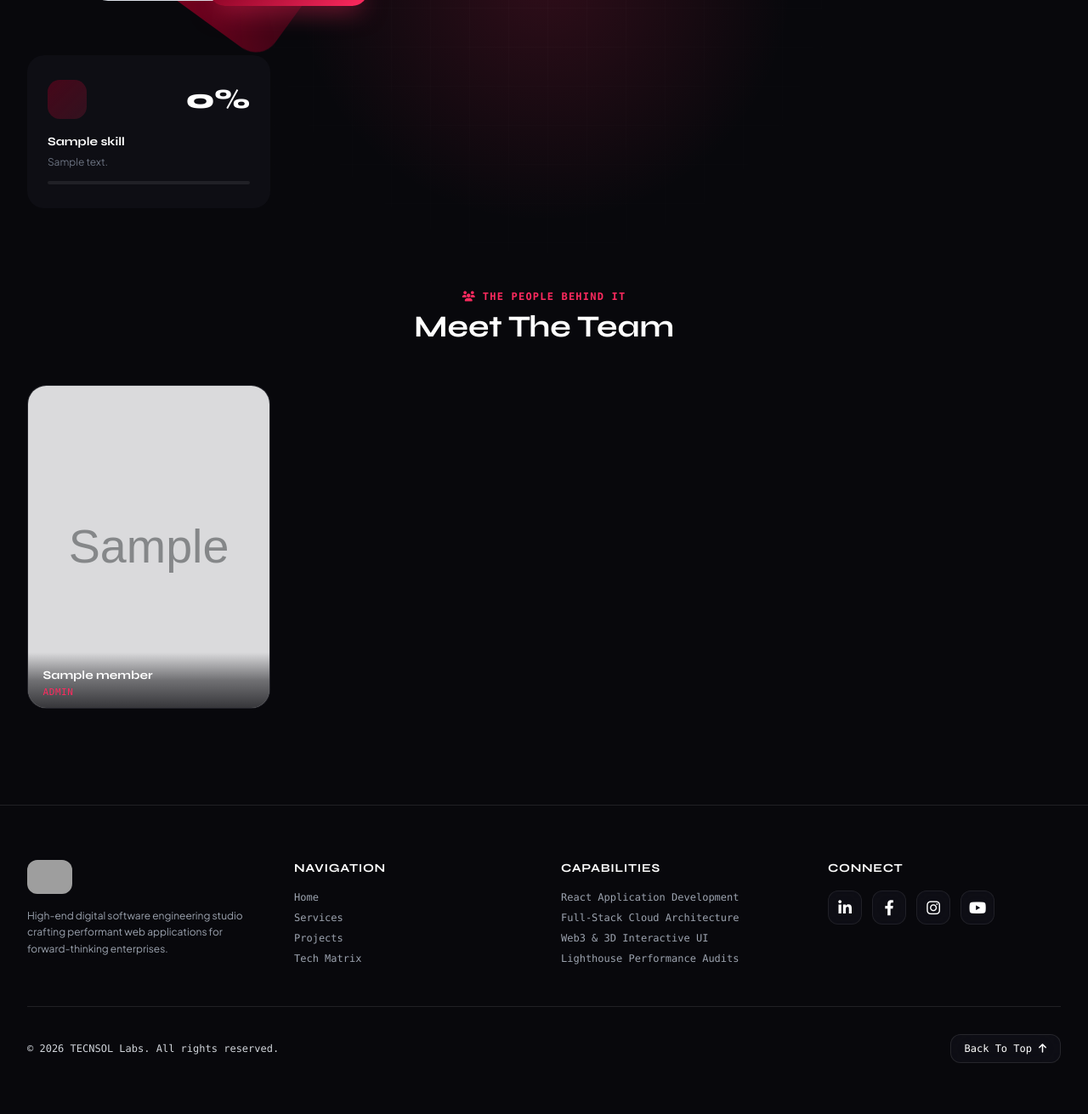
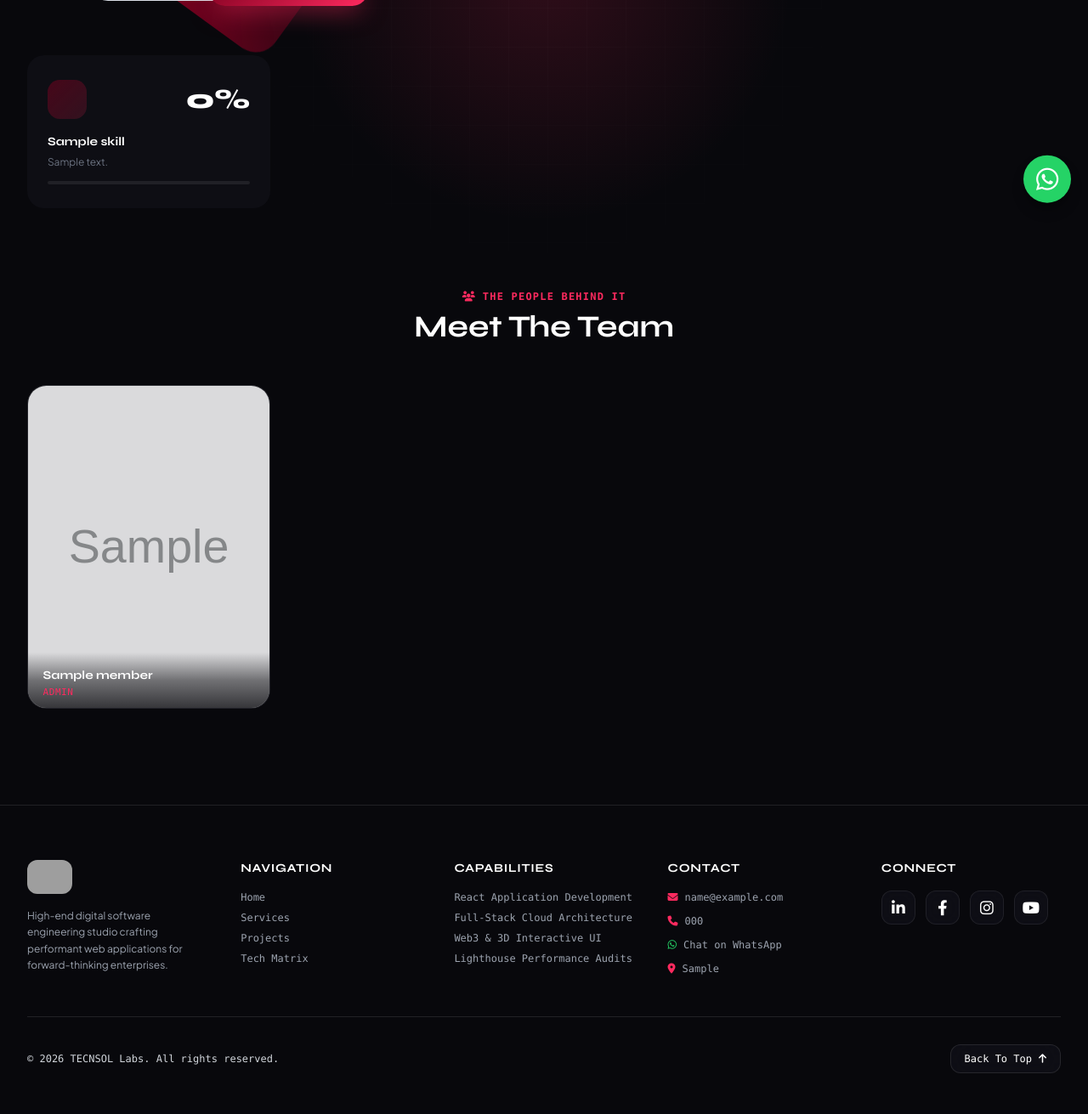
Before and after one commit to adnanwitcher1-lgtm/Tecnsol-webiste, a Django app: template core/templates/core/about.html in a window 1280 px wide. Shown: the part 534-1845 px from the top of the page at 85% size. Before the commit the page ends 1785 px from the top, so only its background shows below. Run offline with Django 5.2, Linux system fonts and the light colour scheme; the template is opened without the code that fills it: most values are stand-ins (such as "Sample title", 1, 10 or a date in 2020); grey boxes marked "Sample" are stand-in pictures; some libraries are stand-ins or nearby versions; grey boxes are pictures that could not be loaded.

Commit message:
Add favicon, WhatsApp button, footer contacts

```diff
--- a/core/templates/core/base.html
+++ b/core/templates/core/base.html
@@ -5,6 +5,11 @@
     <meta charset="UTF-8">
     <meta name="viewport" content="width=device-width, initial-scale=1.0">
     <title>{% block title %}Tecnsol | Next-Gen Digital Solutions & Software Engineering{% endblock %}</title>
+    <!-- Favicon -->
+    <link rel="icon" type="image/x-icon" href="{% static 'core/img/favicon.ico' %}">
+    <link rel="icon" type="image/png" sizes="48x48" href="{% static 'core/img/favicon-48.png' %}">
+    <link rel="icon" type="image/png" sizes="512x512" href="{% static 'core/img/favicon-512.png' %}">
+    <link rel="apple-touch-icon" href="{% static 'core/img/apple-touch-icon.png' %}">
     <!-- Tailwind CSS -->
     <script src="https://cdn.tailwindcss.com"></script>
     <!-- Google Fonts: Syne & Plus Jakarta Sans -->
@@ -122,6 +127,15 @@
     </main>
 
     {% include "core/partials/footer.html" %}
+
+    {% if site.whatsapp_url %}
+    <!-- Floating WhatsApp Button -->
+    <a href="{{ site.whatsapp_url }}?text=Hello%20Tecnsol%2C%20I%20would%20like%20to%20discuss%20a%20project."
+       target="_blank" rel="noopener" aria-label="Chat on WhatsApp"
+       class="fixed bottom-5 right-5 z-50 w-14 h-14 rounded-full bg-[#25D366] text-white flex items-center justify-center shadow-lg shadow-black/40 hover:scale-110 transition-transform animate-float">
+        <i class="fa-brands fa-whatsapp text-3xl"></i>
+    </a>
+    {% endif %}
 
     <!-- JAVASCRIPT ENGINE -->
     <script>
--- a/core/templates/core/partials/footer.html
+++ b/core/templates/core/partials/footer.html
@@ -1,6 +1,6 @@
 <footer class="bg-darkBg border-t border-white/10 pt-16 pb-12 relative overflow-hidden">
     <div class="max-w-7xl mx-auto px-4 sm:px-6 lg:px-8">
-        <div class="grid grid-cols-1 md:grid-cols-4 gap-10 pb-12 border-b border-white/10">
+        <div class="grid grid-cols-1 md:grid-cols-2 lg:grid-cols-5 gap-10 pb-12 border-b border-white/10">
 
             <!-- Col 1: Brand -->
             <div class="space-y-4 md:col-span-1">
@@ -34,6 +34,31 @@
                     <li><a href="{% url 'core:services' %}" class="hover:text-maroon-glow transition-colors">Full-Stack Cloud Architecture</a></li>
                     <li><a href="{% url 'core:services' %}" class="hover:text-maroon-glow transition-colors">Web3 & 3D Interactive UI</a></li>
                     <li><a href="{% url 'core:services' %}" class="hover:text-maroon-glow transition-colors">Lighthouse Performance Audits</a></li>
+                </ul>
+            </div>
+
+            <!-- Col: Contact -->
+            <div>
+                <h4 class="font-syne text-sm font-bold text-white uppercase tracking-wider mb-4">Contact</h4>
+                <ul class="space-y-3 text-xs text-gray-400 font-mono">
+                    <li class="flex items-start gap-2">
+                        <i class="fa-solid fa-envelope text-maroon-glow mt-0.5"></i>
+                        <a href="mailto:{{ site.contact_email }}" class="hover:text-maroon-glow transition-colors break-all">{{ site.contact_email }}</a>
+                    </li>
+                    <li class="flex items-start gap-2">
+                        <i class="fa-solid fa-phone text-maroon-glow mt-0.5"></i>
+                        <a href="tel:+{{ site.whatsapp_number }}" class="hover:text-maroon-glow transition-colors">{{ site.contact_phone }}</a>
+                    </li>
+                    {% if site.whatsapp_url %}
+                    <li class="flex items-start gap-2">
+                        <i class="fa-brands fa-whatsapp text-[#25D366] mt-0.5"></i>
+                        <a href="{{ site.whatsapp_url }}" target="_blank" rel="noopener" class="hover:text-maroon-glow transition-colors">Chat on WhatsApp</a>
+                    </li>
+                    {% endif %}
+                    <li class="flex items-start gap-2">
+                        <i class="fa-solid fa-location-dot text-maroon-glow mt-0.5"></i>
+                        <span>{{ site.contact_location }}</span>
+                    </li>
                 </ul>
             </div>
 
```
Also changed, not shown: core/models.py (+14 -0 lines), core/static/core/img/apple-touch-icon.png (added), core/static/core/img/favicon-48.png (added), core/static/core/img/favicon-512.png (added), core/static/core/img/favicon.ico (added).
